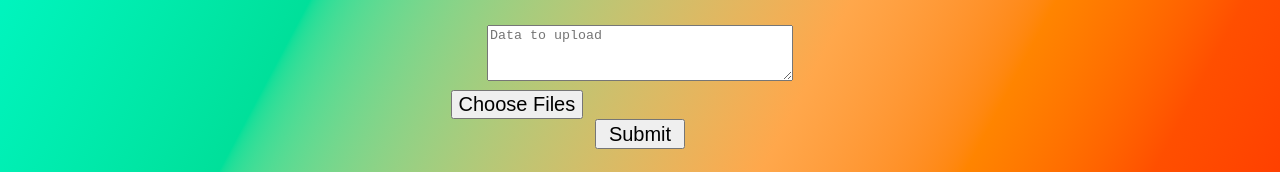
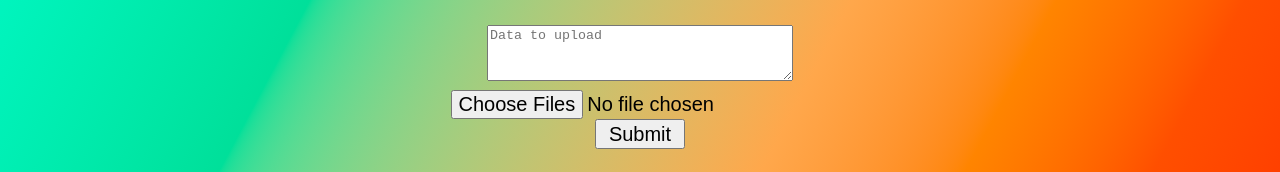
Before and after one commit to Ownwn/DataStore, a React (Vite) app in the folder frontend/: page / in a window 1280 px wide. Shown: the top 172 px of the page. Built offline with nearby package versions, Linux system fonts and the light colour scheme; no server answers.

Commit message:
file name text visible

```diff
--- a/frontend/src/routes/home.module.css
+++ b/frontend/src/routes/home.module.css
@@ -75,11 +75,6 @@ details[open] > summary {
 
 
 
-input[type='file'] {
-    color: transparent;
-}
-
-
 .fileInput {
     font-size: 20px;
     cursor: pointer;
```
